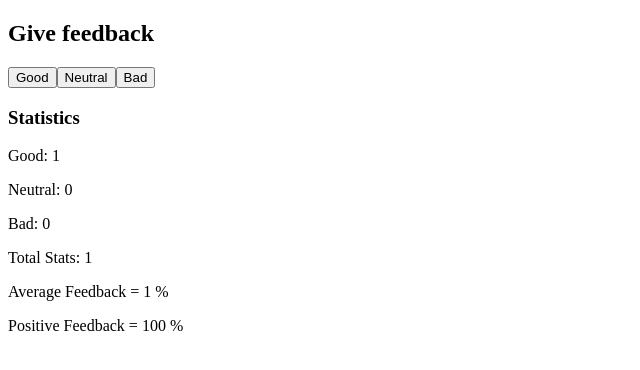
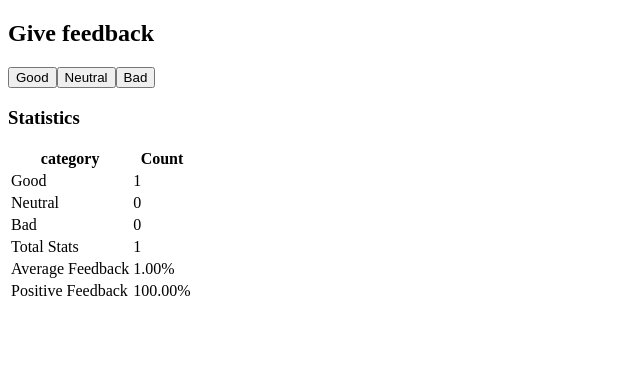
Before and after one commit to FIDELIS-TUWEI/fullstack-course, a React (Vite) app: page / in a window 1280 px wide. Both pictures are taken after a click on the button "Good". Shown: the top 370 px of the page, without its empty margins (0-640 px from the left). Built offline with nearby package versions, Linux system fonts and the light colour scheme.

Commit message:
stats rendered on a table

```diff
--- a/src/Stats.jsx
+++ b/src/Stats.jsx
@@ -14,12 +14,45 @@ const Stats = ({ good, neutral, bad }) => {
         {
             total > 0 ? (
                 <>
-                    <p>Good: {good}</p>
-                    <p>Neutral: {neutral}</p>
-                    <p>Bad: {bad}</p>
-                    <p>Total Stats: {total}</p>
-                    <p>Average Feedback = {combinedAverage} %</p>
-                    <p>Positive Feedback = {positiveFeedback} %</p>
+                    <table>
+                        <thead>
+                            <tr>
+                                <th>category</th>
+                                <th>Count</th>
+                            </tr>
+                        </thead>
+                        <tbody>
+                            <tr>
+                                <td>Good</td>
+                                <td>{good}</td>
+                            </tr>
+                            <tr>
+                                <td>Neutral</td>
+                                <td>{neutral}</td>
+
+                            </tr>
+                            <tr>
+                                <td>Bad</td>
+                                <td>{bad}</td>
+
+                            </tr>
+                            <tr>
+                                <td>Total Stats</td>
+                                <td>{total}</td>
+
+                            </tr>
+                            <tr>
+                                <td>Average Feedback</td>
+                                <td>{combinedAverage.toFixed(2)}%</td>
+
+                            </tr>
+                            <tr>
+                                <td>Positive Feedback</td>
+                                <td>{positiveFeedback.toFixed(2)}%</td>
+
+                            </tr>
+                        </tbody>
+                    </table>
                 </>
             ) : (
                 <p>No Feedback given.</p>
@@ -28,6 +61,6 @@ const Stats = ({ good, neutral, bad }) => {
 
     </div>
   )
-}
+};
 
-export default Stats
+export default Stats;
```
